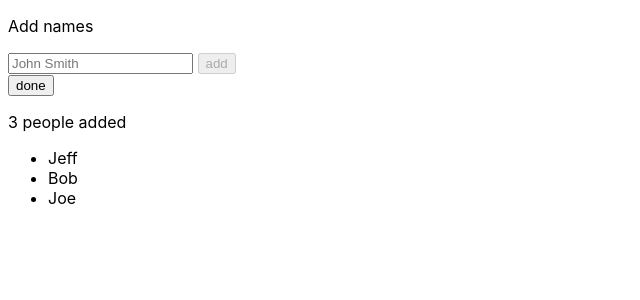
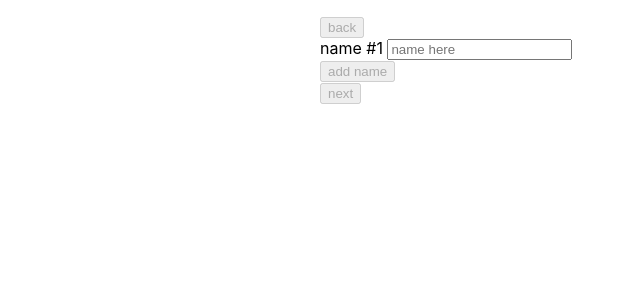
Before and after one commit to onsclom/bill-splitter, a Svelte app: page / in a window 1280 px wide. Shown: the top 300 px of the page, without its empty margins (0-640 px from the left). Built offline with nearby package versions, Linux system fonts and the light colour scheme.

Commit message:
Add basic functionality

```diff
--- a/src/App.svelte
+++ b/src/App.svelte
@@ -1,21 +1,36 @@
 <script>
-  let people = [
-    { name: "Jeff", checked: false },
-    { name: "Bob", checked: false },
-    { name: "Joe", checked: false },
-  ];
+  let people = [];
   let state = "People";
-  let curName = "";
-  let subtotalString = 25.25;
+  let curName;
+  let subtotalString;
   $: subtotal = Number(subtotalString);
   let itemValueString;
   $: itemValue = Number(itemValueString);
   $: someoneIsChecked = people.some((people) => people.checked);
   let items = [];
+  let shareItem = false;
+  $: itemTotal = items.reduce((a, b) => a + b.price, 0);
+  $: remainingSubtotal = subtotal - itemTotal;
+  let selectedName;
+  let taxPercentageString = "6.825";
+  $: taxPercentage = Number(taxPercentageString);
+  let tipPercentageString = "20";
+  $: tipPercentage = Number(tipPercentageString);
+  $: tipTotal = (subtotal * tipPercentage) / 100;
+  $: taxTotal = (subtotal * taxPercentage) / 100;
 
   function nextState() {
     if (state == "People") state = "Subtotal";
     else if (state == "Subtotal") state = "Items";
+    else if (state == "Items") state = "Tip";
+    else if (state == "Tip") state = "Done";
+  }
+
+  function goBack() {
+    if (state == "Subtotal") state = "People";
+    else if (state == "Items") state = "Subtotal";
+    else if (state == "Tip") state = "Items";
+    else if (state == "Done") state = "Tip";
   }
 
   function submitPerson() {
@@ -31,52 +46,115 @@
   function addItem() {
     items.push({
       price: itemValue,
-    })
+      people: shareItem
+        ? people.filter((person) => person.checked).map((person) => person.name)
+        : [selectedName],
+    });
     items = items;
-    itemValueString=""
+    itemValueString = "";
+    shareItem = false;
+    selectedName = "";
+    people.forEach((person) => (person.checked = false));
+    people = people;
+  }
+
+  function splitRemaining() {
+    items.push({
+      price: remainingSubtotal,
+      people: people.map((person) => person.name),
+    });
+    items = items;
+  }
+
+  function formatMoney(money) {
+    return `$${money.toFixed(2)}`;
+  }
+
+  function selectAll() {
+    people.forEach((person) => (person.checked = true));
+    people = people;
+  }
+
+  function addTaxAndTip(money) {
+    return (
+      money + money * (taxPercentage / 100) + money * (tipPercentage / 100)
+    );
+  }
+
+  function removePerson(name) {
+    people = people.filter((person) => person.name != name);
+    items = items.filter((item) => !item.people.includes(name));
+  }
+
+  function removeItem(removedItem) {
+    items = items.filter((item) => item != removedItem);
   }
 </script>
 
 <main>
+  <button disabled={state == "People"} on:click={goBack}>back</button>
+  <br>
   {#if state == "People"}
     <form on:submit|preventDefault={submitPerson}>
-      <p>Add names</p>
-      <input bind:value={curName} placeholder="John Smith" />
-      <input type="submit" disabled={!curName} value="add" />
+      <label for="name-input">name #{people.length + 1}</label>
+      <input id="name-input" bind:value={curName} placeholder="name here" />
+      <br />
+      <input type="submit" disabled={!curName} value="add name" />
     </form>
-    <button on:click={nextState} disabled={people.length < 2}>done</button>
+    <button on:click={nextState} disabled={people.length < 2}>next</button>
+    {#if people.length}
+      <hr />
+    {/if}
     {#if people.length >= 2}
-      <p>{people.length} people added</p>
+      <div>{people.length} people named</div>
     {/if}
-    <ul>
+    <ul id="name-ul">
       {#each people as person}
-        <li>{person.name}</li>
+        <li>
+          {person.name}
+          <button type="button" on:click={() => removePerson(person.name)}
+            >remove</button
+          >
+        </li>
       {/each}
     </ul>
   {:else if state == "Subtotal"}
-    <p>Enter subtotal (total before tax and tip)</p>
+    <p>Enter subtotal <em>(total before tax and tip)</em></p>
     <form on:submit|preventDefault={nextState}>
       <span>$</span>
       <input
-        placeholder="Subtotal"
+        placeholder="subtotal"
         inputmode="decimal"
         bind:value={subtotalString}
       />
-      <input type="submit" disabled={!subtotal} value="enter" />
+      <input type="submit" disabled={!subtotal} value="next" />
     </form>
   {:else if state == "Items"}
-    <p>Remaining subtotal: <span>{subtotal}</span></p>
-
+    {#if remainingSubtotal != 0}
+      {#if items.length}
+        <button on:click={splitRemaining}>split remaining equally</button>
+        <p>OR</p>
+      {/if}
       <form on:submit|preventDefault={addItem}>
-      <p>Detail item</p>
-      <span>$</span>
+        <label for="item-price-input">item #{items.length + 1} costs $</label>
         <input
+          id="item-price-input"
           placeholder="item price"
           inputmode="decimal"
           bind:value={itemValueString}
         />
+        <br />
+        <input
+          id="split-item-checkbox"
+          type="checkbox"
+          disabled={!itemValue}
+          bind:checked={shareItem}
+        />
+        <label for="split-item-checkbox">people shared this item</label>
         <div>
-        <p>item applies to:</p>
+          {#if shareItem}
+            <div>this item applies to:</div>
+            <div>
               {#each people as person}
                 <input
                   id="{person.name}-checkbox"
@@ -87,24 +165,103 @@
                 <br />
               {/each}
             </div>
+            <button
+              on:click|preventDefault={selectAll}
+              disabled={people.every((person) => person.checked)}
+              >select all</button
+            >
+          {:else}
+            <label for="person-select">this item applies to</label>
+            <select disabled={!itemValue} bind:value={selectedName}>
+              <option value="" disabled selected>select name</option>
+              {#each people as person}
+                <option value={person.name}>{person.name}</option>
+              {/each}
+            </select>
+          {/if}
+        </div>
         <input
           type="submit"
-        disabled={!someoneIsChecked || !itemValue}
+          disabled={(shareItem && !someoneIsChecked) ||
+            (!shareItem && !selectedName) ||
+            !itemValue}
           value="add item"
         />
       </form>
-
-    <p>OR</p>
-
-    <button>split remaining</button>
-
+    {:else}
+      <button on:click={nextState}>next</button>
+    {/if}
+    {#if items.length}
+      <hr />
+    {/if}
+    {#if items.length}
+      <p>
+        Remaining subtotal: <strong>{formatMoney(remainingSubtotal)}</strong>
+      </p>
+      <div>{items.length} items enterred</div>
+    {/if}
     {#each items as item}
       <ul>
-        {item.price}
+        <li>{formatMoney(item.price)} - {item.people.join(", ")} <button on:click={()=>{removeItem(item)}}>remove</button></li>
       </ul>
     {/each}
+  {:else if state == "Tip"}
+    <form on:submit|preventDefault={nextState}>
+      <label for="tax-input">tax %</label>
+      <input
+        id="tax-input"
+        inputmode="decimal"
+        bind:value={taxPercentageString}
+      />
+      <br />
+      <label for="tip-input">tip %</label>
+      <input
+        id="tip-input"
+        inputmode="decimal"
+        bind:value={tipPercentageString}
+      />
+      <br />
+      <input
+        disabled={tipPercentage === NaN || taxPercentage === NaN}
+        type="submit"
+        value="next"
+      />
+    </form>
+  {:else if state == "Done"}
+    <ul>
+      {#each people as person}
+        <li>
+          {person.name} owes {formatMoney(
+            addTaxAndTip(
+              items
+                .filter((item) => item.people.includes(person.name))
+                .reduce((prev, cur) => prev + cur.price / cur.people.length, 0)
+            )
+          )}
+          <ul>
+            {#each items as item}
+              {#if item.people.includes(person.name)}
+                <li>
+                  {formatMoney(item.price / item.people.length)}
+                </li>
+              {/if}
+            {/each}
+          </ul>
+        </li>
+      {/each}
+    </ul>
+
+    <div>Subtotal: {formatMoney(subtotal)}</div>
+    <div>Tax: {formatMoney(taxTotal)}</div>
+    <div>Tip: {formatMoney(tipTotal)}</div>
+    <div>Total: {formatMoney(subtotal + taxTotal + tipTotal)}</div>
+
+    <button>Reset</button>
   {/if}
 </main>
 
 <style>
+  ul {
+    margin: 0;
+  }
 </style>
--- a/src/app.css
+++ b/src/app.css
@@ -1,3 +1,16 @@
 :root {
-  font-family: -apple-system, BlinkMacSystemFont, "Segoe UI", Roboto, Helvetica, Arial, sans-serif, "Apple Color Emoji", "Segoe UI Emoji", "Segoe UI Symbol";
+  font-family: -apple-system, BlinkMacSystemFont, avenir next, avenir, segoe ui, helvetica neue, helvetica, Cantarell, Ubuntu, roboto, noto, arial, sans-serif;
+  line-height: 1.3
 }
+
+html, body {
+  margin: 0px;
+  padding: 0px;
+}
+
+main {
+  margin: auto;
+  max-width: 40em;
+  height: 100%;
+  padding: 1rem;
+}
```
Also changed, not shown: 1 other file (tests, documents, lock files or other folders). Lines whose indentation alone changed are shown as unchanged.
